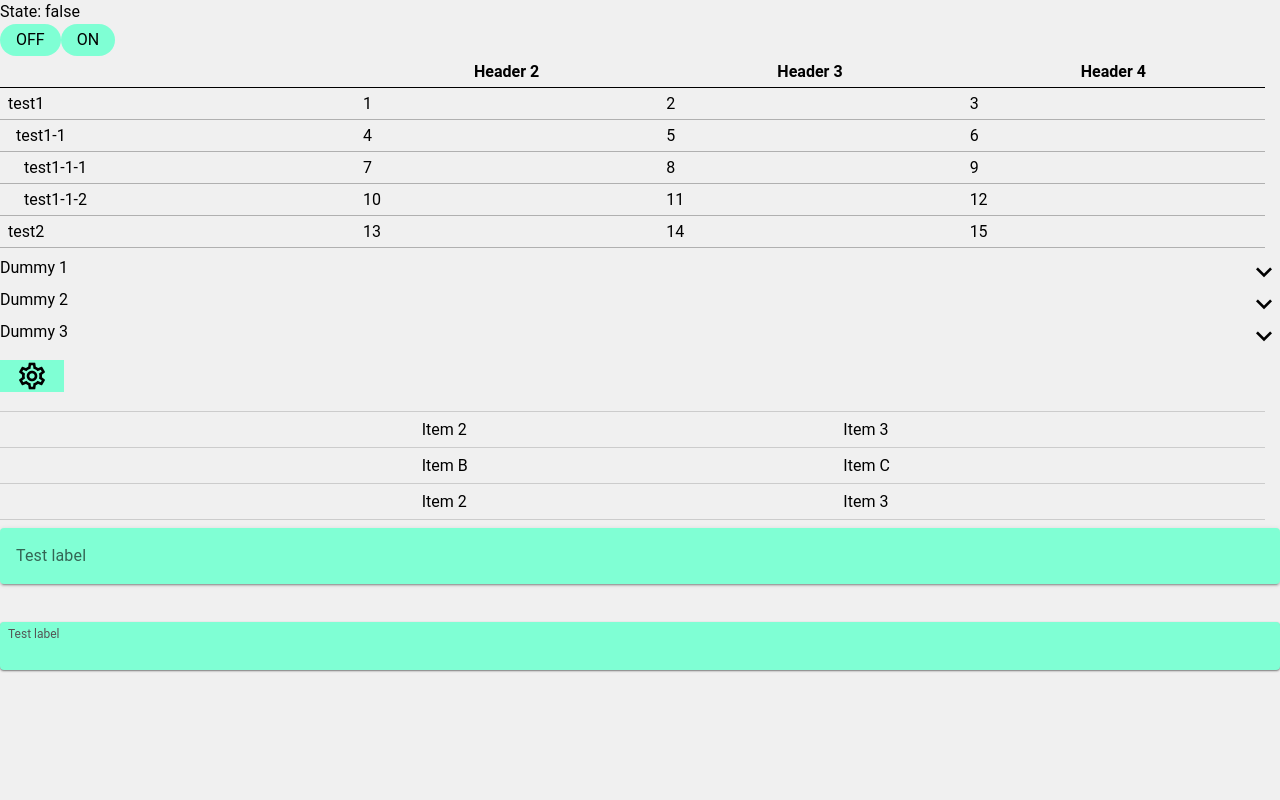
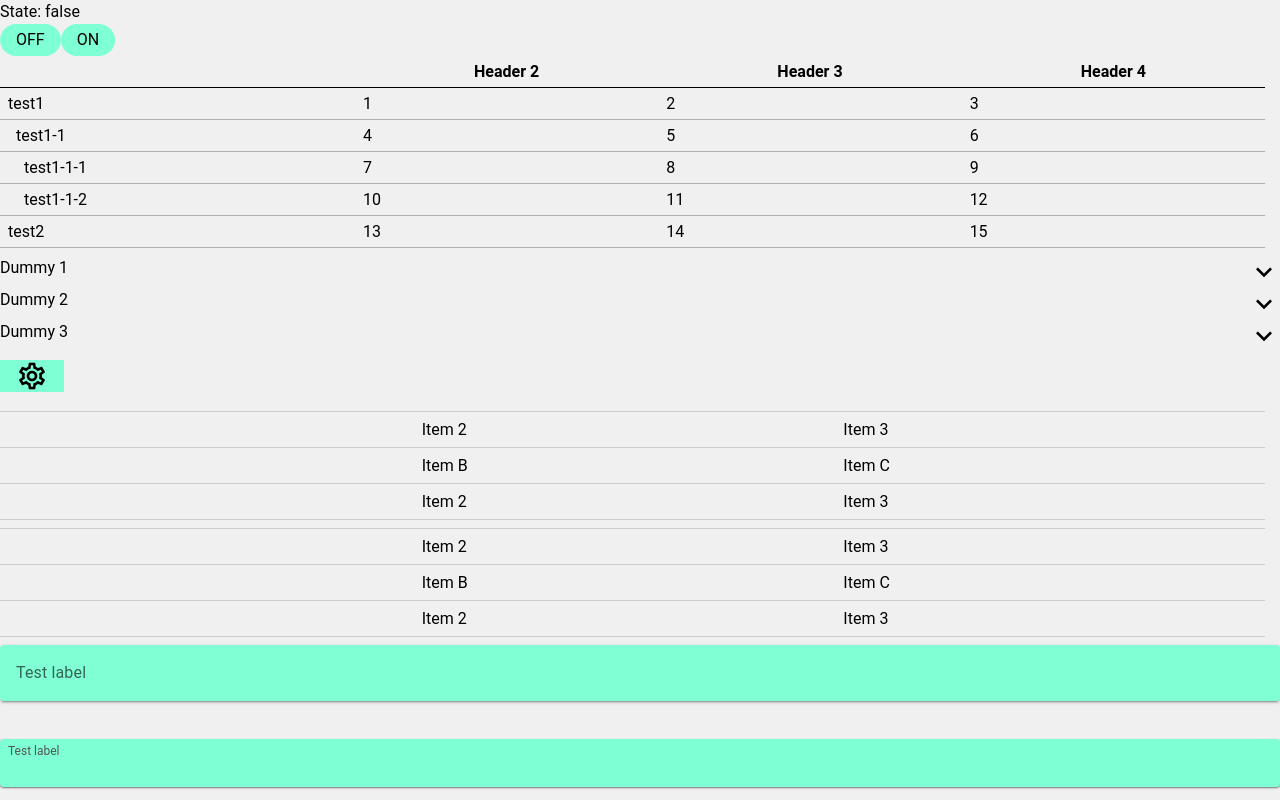
Before and after one commit to k-daiguji/vite_vitest_vue_vuetify, a Vue app: page / in a window 1280 px wide. Built offline with nearby package versions, Linux system fonts and the light colour scheme.

Commit message:
Add useScroll (#156)

```diff
--- a/client/views/Sandbox.vue
+++ b/client/views/Sandbox.vue
@@ -14,14 +14,34 @@ const activeIndex = ref(-1);
   <div>
     <BaseList
       class="my-2 primary-color"
-      v-model="activeIndex"
-      :lists="[
+      :body="{
+        activeIndex,
+        rows: [
         ['1', 'Item 2', 'Item 3'],
         ['A', 'Item B', 'Item C'],
+        ['2', 'Item 2', 'Item 3'],
+        ['B', 'Item B', 'Item C'],
+        ['3', 'Item 2', 'Item 3'],
+        ['C', 'Item B', 'Item C'],
+      ]}"
+      :maxDisplay="3"
+      @selected="activeIndex = $event"
+    >
+    </BaseList>
+    <BaseList
+      class="my-2 primary-color"
+      :body="{
+        activeIndex,
+        rows: [
         ['1', 'Item 2', 'Item 3'],
         ['A', 'Item B', 'Item C'],
-      ]"
+        ['2', 'Item 2', 'Item 3'],
+        ['B', 'Item B', 'Item C'],
+        ['3', 'Item 2', 'Item 3'],
+        ['C', 'Item B', 'Item C'],
+      ]}"
       :maxDisplay="3"
+      @selected="activeIndex = $event"
     >
     </BaseList>
     <v-text-field
--- a/utilities/components/BaseList.vue
+++ b/utilities/components/BaseList.vue
@@ -1,19 +1,30 @@
 <script setup lang="ts">
-const activeIndex = defineModel<number>({ required: true });
-const { enabled = true } = defineProps<{
-  lists: string[][];
+import { computed, useTemplateRef } from "vue";
+
+import { useScroll } from "@/utilities/composables/useScroll";
+
+const { body, enabled = true } = defineProps<{
+  body: { activeIndex: number; rows: string[][] };
   maxDisplay: number;
   enabled?: boolean;
 }>();
+defineEmits<{ selected: [index: number] }>();
+
+const container = useTemplateRef("container");
+const activeIndex = computed(() => body.activeIndex);
+useScroll(container, activeIndex);
 </script>
 
 <template>
-  <div class="lists">
+  <div
+    ref="container"
+    class="lists"
+  >
     <div
-      v-for="(cells, i) in lists"
+      v-for="(cells, i) in body.rows"
       :key="i"
-      :class="{ enabled, selected: activeIndex === i }"
-      @click="activeIndex = i"
+      :class="{ enabled, selected: body.activeIndex === i }"
+      @click="$emit('selected', i)"
     >
       <div
         v-for="(cell, j) in cells"
--- /dev/null
+++ b/utilities/composables/useScroll.ts
@@ -0,0 +1,26 @@
+import type { ComputedRef, ShallowRef } from "vue";
+import { watch } from "vue";
+
+export const useScroll = (
+  container: Readonly<ShallowRef<HTMLDivElement | null>>,
+  activeIndex: ComputedRef<number>,
+) => {
+  const scrollToActiveIndex = () => {
+    const child = container.value?.children.item(activeIndex.value);
+    if (container.value && child) {
+      const { top: containerTop, bottom: containerBottom } =
+        container.value.getBoundingClientRect();
+      const { top: childTop, bottom: childBottom } =
+        child.getBoundingClientRect();
+      if (childTop < containerTop) {
+        const top = childTop - containerTop;
+        container.value.scrollBy({ behavior: "smooth", top });
+      } else if (childBottom > containerBottom) {
+        const top = childBottom - containerBottom;
+        container.value.scrollBy({ behavior: "smooth", top });
+      }
+    }
+  };
+
+  watch(activeIndex, scrollToActiveIndex);
+};
```
Also changed, not shown: 1 other file (tests, documents, lock files or other folders).
